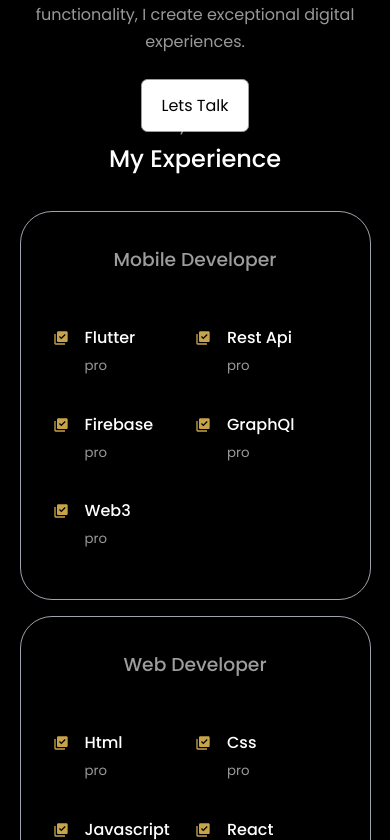
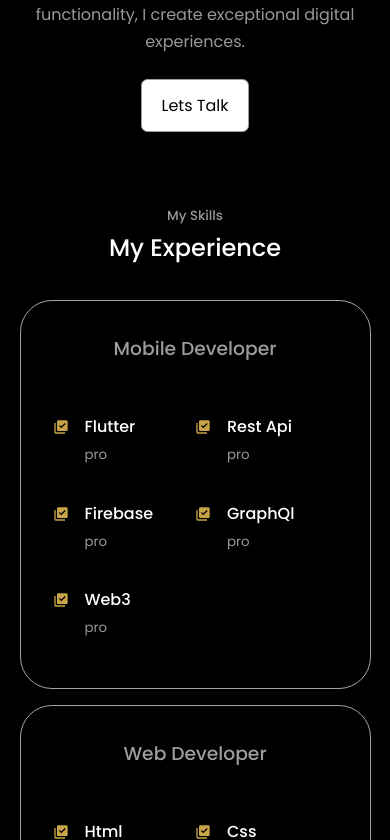
Before and after one commit to samstickkz/my_portfolio, a React (Create React App) app: page / in a window 390 px wide. Shown: the part 1764-2604 px from the top of the page. Built offline with nearby package versions, Linux system fonts and the light colour scheme.

Commit message:
Fixed Pading Issue

```diff
--- a/src/components/experience/experience.css
+++ b/src/components/experience/experience.css
@@ -42,6 +42,9 @@
 }
 
 @media screen and (max-width: 1024px) {
+  #exper {
+    padding-top: 89px;
+  }
   .experience_container {
     grid-template-columns: 1fr;
   }
@@ -57,6 +60,9 @@
 }
 
 @media screen and (max-width: 600px) {
+    #exper {
+    padding-top: 89px;
+  }
   .experience_container {
     margin-top: 5rem;
     gap: 1rem;
```
